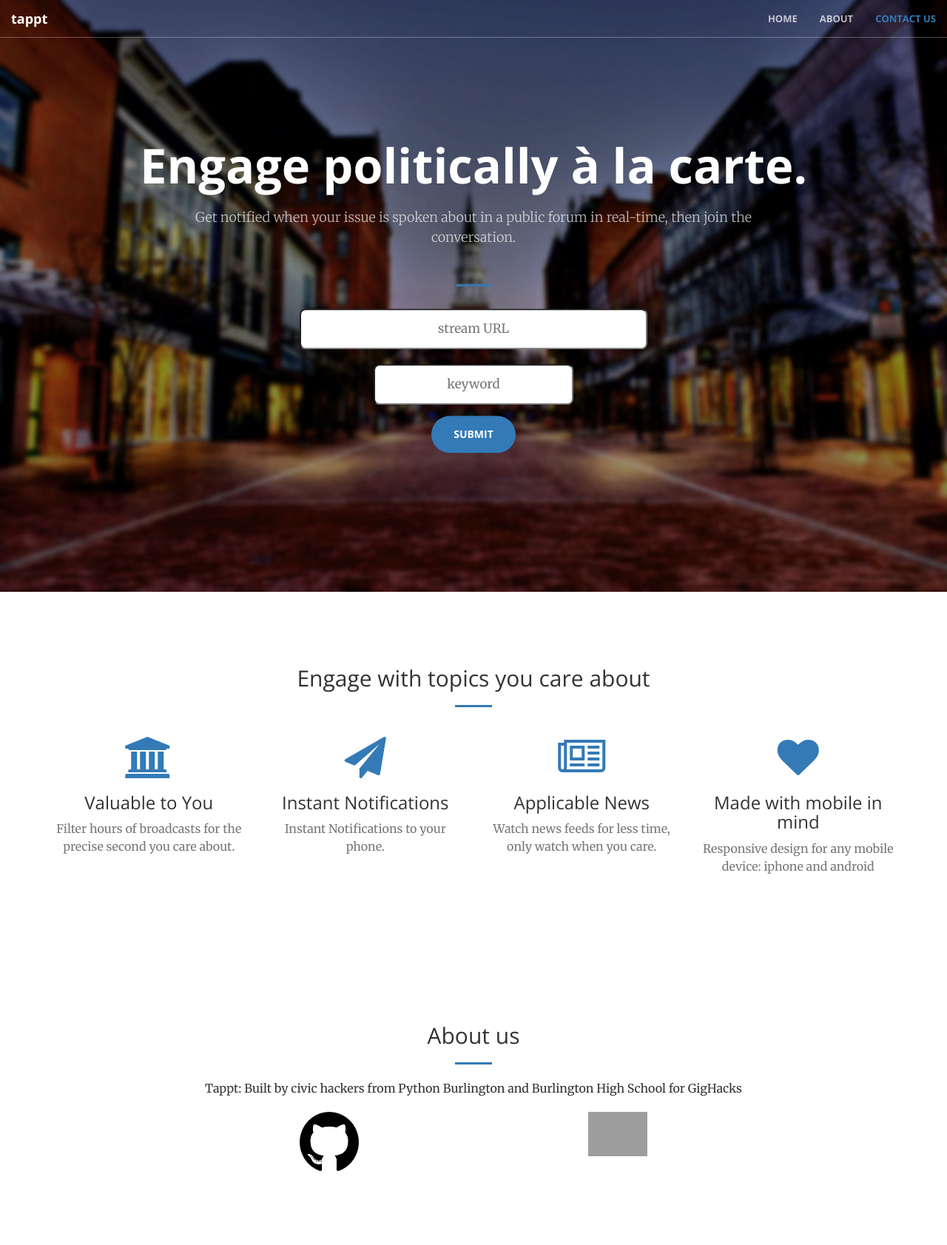
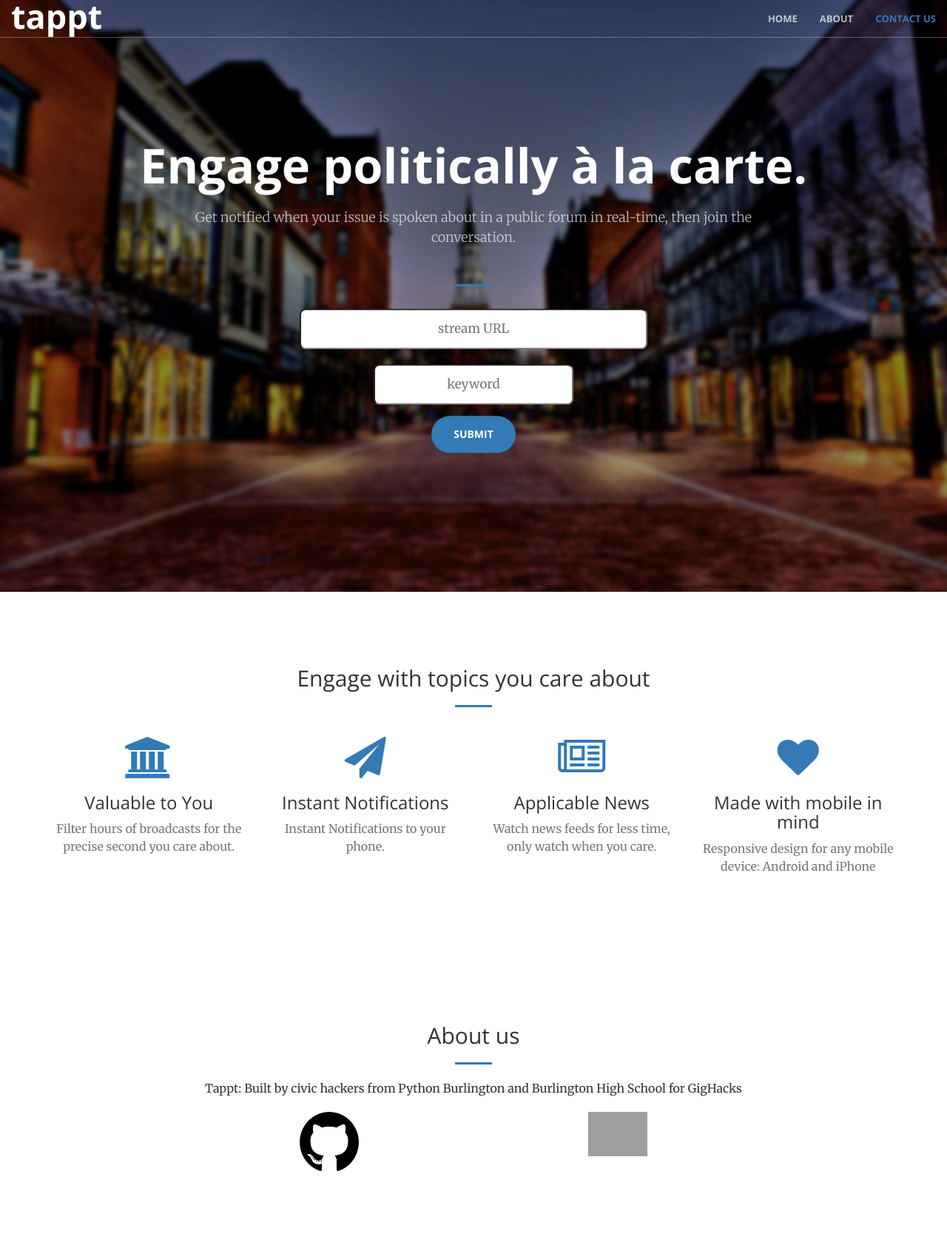
Before and after one commit to breezey12/tappt, a Flask app: page / in a window 1280 px wide. Shown: the whole page at 74% size. Run offline with Flask 2, Linux system fonts and the light colour scheme; parts of the project's set-up code (start-up, migrations or seed data) failed here and were passed over; some libraries are stand-ins or nearby versions; grey boxes are pictures that could not be loaded.

Commit message:
frontend/website

```diff
--- a/app/templates/index.html
+++ b/app/templates/index.html
@@ -10,20 +10,21 @@
     <meta name="author" content="">
 
     <title>tappt</title>
+    <link rel="icon" href="../static/img/favicon.png" type="image/png" sizes="16x16"></link>
 
     <!-- Bootstrap Core CSS -->
-    <link rel="stylesheet" href="static/css/bootstrap.min.css" type="text/css">
+    <link rel="stylesheet" href="../static/css/bootstrap.min.css" type="text/css">
 
     <!-- Custom Fonts -->
     <link href='http://fonts.googleapis.com/css?family=Open+Sans:300italic,400italic,600italic,700italic,800italic,400,300,600,700,800' rel='stylesheet' type='text/css'>
     <link href='http://fonts.googleapis.com/css?family=Merriweather:400,300,300italic,400italic,700,700italic,900,900italic' rel='stylesheet' type='text/css'>
-    <link rel="stylesheet" href="static/font-awesome/css/font-awesome.min.css" type="text/css">
+    <link rel="stylesheet" href="../static/font-awesome/css/font-awesome.min.css" type="text/css">
 
     <!-- Plugin CSS -->
-    <link rel="stylesheet" href="static/css/animate.min.css" type="text/css">
+    <link rel="stylesheet" href="../static/css/animate.min.css" type="text/css">
 
     <!-- Custom CSS -->
-    <link rel="stylesheet" href="static/css/creative.css" type="text/css">
+    <link rel="stylesheet" href="../static/css/creative.css" type="text/css">
 
     <!-- HTML5 Shim and Respond.js IE8 support of HTML5 elements and media queries -->
     <!-- WARNING: Respond.js doesn't work if you view the page via file:// -->
@@ -46,7 +47,7 @@
                     <span class="icon-bar"></span>
                     <span class="icon-bar"></span>
                 </button>
-                <a class="navbar-brand page-scroll" href="#page-top">tappt</a>
+                <a class="navbar-brand page-scroll" href="#page-top" style="height:50px; font-size:45px; margin-top:-3px;">tappt</a>
             </div>
 
             <!-- Collect the nav links, forms, and other content for toggling -->
@@ -125,7 +126,7 @@
                     <div class="service-box">
                         <i class="fa fa-4x fa-heart text-primary"></i>
                         <h3>Made with mobile in mind</h3>
-                        <p class="text-muted">Responsive design for any mobile device: iphone and android</p>
+                        <p class="text-muted">Responsive design for any mobile device: Android and iPhone</p>
                     </div>
                 </div>
             </div>
@@ -141,12 +142,12 @@
                 </div>
                 <div class="col-lg-4 col-lg-offset-2 text-center">
                     <a href="https://github.com/next-vermont-developer/gighacks-2015">
-                        <img src="./static/img/github-1024-black.png" style="width:80px; height:80px;"></img>
+                        <img src="../static/img/github-1024-black.png" style="width:80px; height:80px;"></img>
                     </a>
                 </div>
                 <div class="col-lg-4 text-center">
                     <a href="mailto:zev@averba.ch">
-						<img src="./static/img/mail.svg" style="width:80px; height:px;"></img>
+						<img src="../static/img/mail.svg" style="width:80px; height:px;"></img>
                     </a>
                 </div>
             </div>
@@ -154,17 +155,17 @@
     </section>
 
     <!-- jQuery -->
-    <script src="static/js/jquery.js"></script>
+    <script src="../static/js/jquery.js"></script>
 
     <!-- Bootstrap Core JavaScript -->
-    <script src="static/js/bootstrap.min.js"></script>
+    <script src="../static/js/bootstrap.min.js"></script>
 
     <!-- Plugin JavaScript -->
-    <script src="static/js/jquery.easing.min.js"></script>
-    <script src="static/js/jquery.fittext.js"></script>
+    <script src="../static/js/jquery.easing.min.js"></script>
+    <script src="../static/js/jquery.fittext.js"></script>
 
     <!-- Custom Theme JavaScript -->
-    <script src="static/js/creative.js"></script>
+    <script src="../static/js/creative.js"></script>
 
 </body>
 
```
Also changed, not shown: app/static/img/favicon.png (added), app/static/img/logo.png (added).
